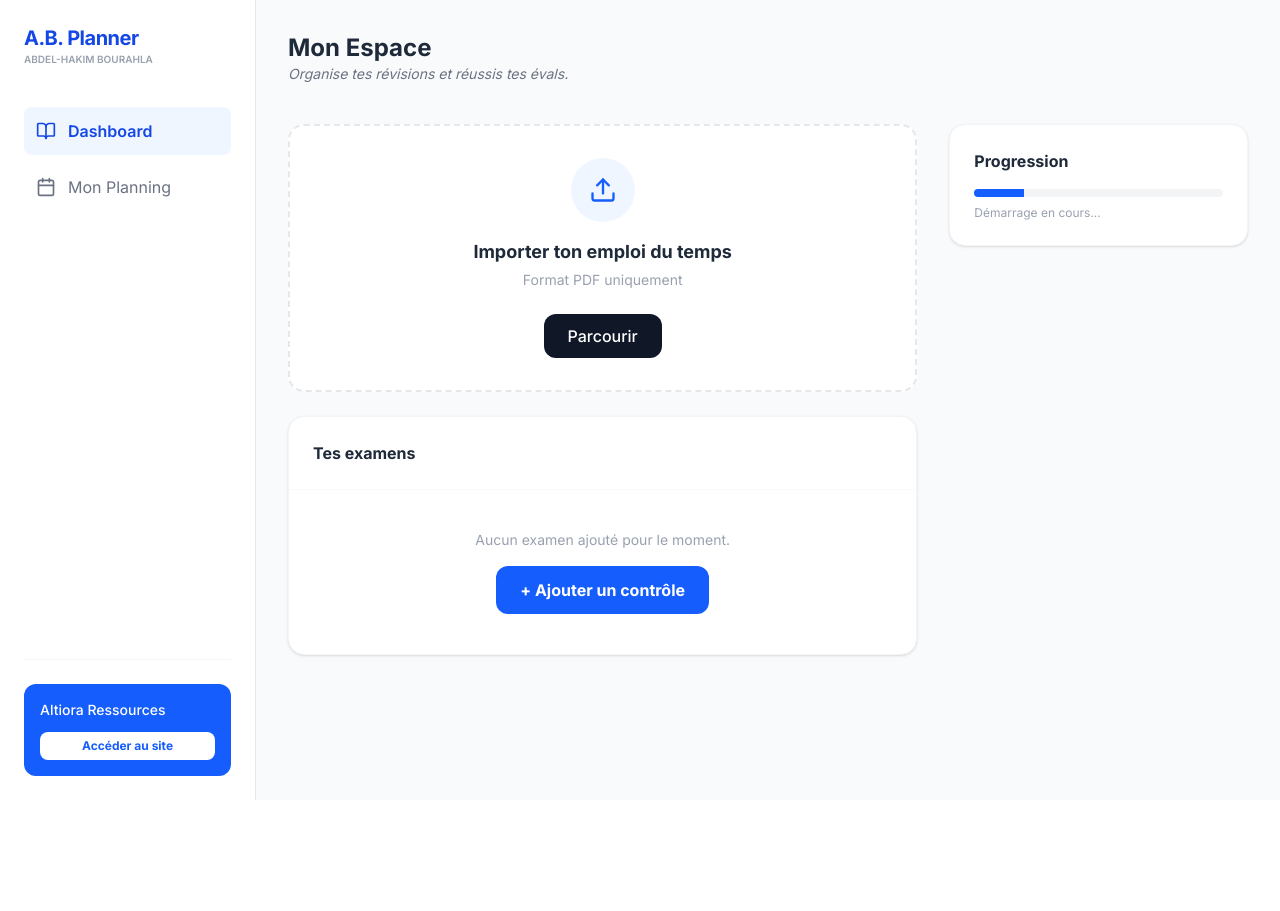
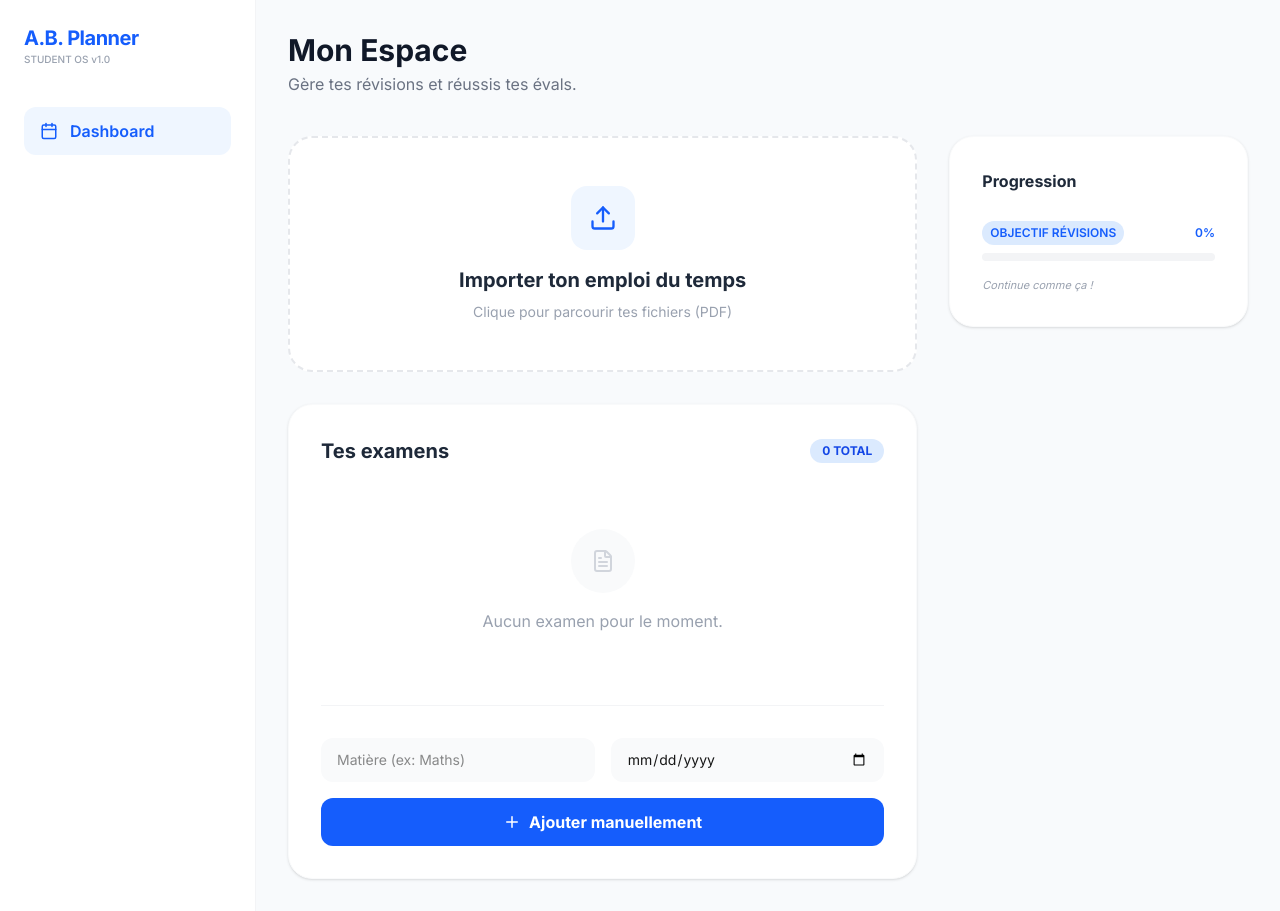
Before and after one commit to anakimr3k/ab-planner, a Next.js app: page / in a window 1280 px wide. Before the commit the page ends 800 px from the top, so only its background shows below. Built offline with nearby package versions, Linux system fonts and the light colour scheme; no server answers.

Commit message:
Ajout du moteur interactif

```diff
--- a/src/app/page.tsx
+++ b/src/app/page.tsx
@@ -1,90 +1,176 @@
-import { UserButton } from "@clerk/nextjs";
-import { auth } from "@clerk/nextjs/server";
-import { Calendar, Upload, BookOpen, Clock, ChevronRight } from "lucide-react";
+"use client";
 
-export default async function Home() {
-  const { userId } = await auth();
+import React, { useState } from 'react';
+import { Upload, Plus, Calendar, CheckCircle2, FileText, Trash2 } from "lucide-react";
+
+// Structure d'un examen
+interface Examen {
+  id: number;
+  matiere: string;
+  date: string;
+}
+
+export default function Page() {
+  const [examens, setExamens] = useState<Examen[]>([]);
+  const [nomMatiere, setNomMatiere] = useState("");
+  const [dateExamen, setDateExamen] = useState("");
+  const [isUploading, setIsUploading] = useState(false);
+
+  // 1. Moteur d'importation de fichier
+  const handleFileUpload = (e: React.ChangeEvent<HTMLInputElement>) => {
+    const file = e.target.files?.[0];
+    if (file) {
+      setIsUploading(true);
+      // Simulation d'analyse du PDF (On ajoutera l'IA plus tard)
+      setTimeout(() => {
+        setIsUploading(false);
+        alert(`Fichier "${file.name}" reçu ! Analyse en cours...`);
+      }, 1500);
+    }
+  };
+
+  // 2. Moteur pour ajouter un examen manuellement
+  const ajouterExamen = () => {
+    if (nomMatiere && dateExamen) {
+      const nouvelExamen = {
+        id: Date.now(),
+        matiere: nomMatiere,
+        date: dateExamen
+      };
+      setExamens([...examens, nouvelExamen]);
+      setNomMatiere("");
+      setDateExamen("");
+    }
+  };
+
+  // 3. Supprimer un examen
+  const supprimerExamen = (id: number) => {
+    setExamens(examens.filter(ex => ex.id !== id));
+  };
 
   return (
-    <div className="min-h-screen bg-gray-50 flex overflow-hidden">
-      {/* Sidebar Navigation */}
-      <aside className="w-64 bg-white border-r border-gray-200 p-6 hidden md:flex flex-col relative z-20">
+    <div className="min-h-screen bg-[#f8fafc] flex">
+      {/* Sidebar - Design fixe */}
+      <aside className="w-64 bg-white border-r border-gray-100 p-6 flex flex-col">
         <div className="mb-10">
-          <h1 className="text-xl font-bold text-blue-700 tracking-tight">A.B. Planner</h1>
-          <p className="text-[10px] text-gray-400 uppercase font-semibold">Abdel-hakim Bourahla</p>
+          <h1 className="text-xl font-bold text-blue-600 tracking-tight">A.B. Planner</h1>
+          <p className="text-[10px] text-gray-400 font-medium">STUDENT OS v1.0</p>
         </div>
-
-        <nav className="space-y-2 flex-1">
-          <div className="flex items-center gap-3 bg-blue-50 text-blue-700 p-3 rounded-lg font-semibold cursor-pointer">
-            <BookOpen size={20} /> Dashboard
-          </div>
-          <div className="flex items-center gap-3 text-gray-500 hover:bg-gray-50 p-3 rounded-lg transition cursor-pointer">
-            <Calendar size={20} /> Mon Planning
+        <nav className="space-y-1">
+          <div className="flex items-center gap-3 px-4 py-3 bg-blue-50 text-blue-600 rounded-xl font-semibold cursor-pointer">
+            <Calendar size={18} /> Dashboard
           </div>
         </nav>
-
-        <div className="pt-6 border-t border-gray-100">
-          <div className="bg-blue-600 rounded-xl p-4 text-white">
-            <p className="text-sm font-medium mb-3">Altiora Ressources</p>
-            <button className="text-xs bg-white text-blue-600 px-3 py-1.5 rounded-lg font-bold w-full">
-              Accéder au site
-            </button>
-          </div>
-        </div>
       </aside>
 
-      {/* Main Content Area */}
-      <main className="flex-1 p-4 md:p-8 overflow-y-auto relative z-10">
+      {/* Main Content */}
+      <main className="flex-1 p-8">
         <header className="flex justify-between items-center mb-10">
           <div>
-            <h2 className="text-2xl font-bold text-gray-800">Mon Espace</h2>
-            <p className="text-gray-500 text-sm italic">Organise tes révisions et réussis tes évals.</p>
-          </div>
-          <div className="flex items-center gap-4">
-            <UserButton afterSignOutUrl="/" />
+            <h2 className="text-3xl font-bold text-gray-900">Mon Espace</h2>
+            <p className="text-gray-500 mt-1">Gère tes révisions et réussis tes évals.</p>
           </div>
         </header>
 
         <div className="grid grid-cols-1 lg:grid-cols-3 gap-8">
+          {/* ZONE UPLOAD INTERACTIVE */}
+          <div className="lg:col-span-2 space-y-8">
+            <div
+              onClick={() => document.getElementById('fileInput')?.click()}
+              className={`relative border-2 border-dashed rounded-3xl p-12 flex flex-col items-center justify-center transition-all cursor-pointer
+                ${isUploading ? 'border-blue-400 bg-blue-50' : 'border-gray-200 bg-white hover:border-blue-300 hover:shadow-xl'}`}
+            >
+              <input type="file" id="fileInput" className="hidden" accept=".pdf" onChange={handleFileUpload} />
 
-          <div className="lg:col-span-2 space-y-6">
-            {/* Zone Upload PDF */}
-            <div className="bg-white p-8 rounded-2xl border-2 border-dashed border-gray-200 flex flex-col items-center justify-center hover:border-blue-400 transition-all group cursor-pointer active:scale-95">
-              <div className="w-16 h-16 bg-blue-50 rounded-full flex items-center justify-center mb-4">
-                <Upload className="text-blue-600" size={28} />
+              <div className={`w-16 h-16 rounded-2xl flex items-center justify-center mb-4 ${isUploading ? 'bg-blue-600 text-white animate-bounce' : 'bg-blue-50 text-blue-600'}`}>
+                <Upload size={28} />
               </div>
-              <h3 className="font-bold text-gray-800 text-lg">Importer ton emploi du temps</h3>
-              <p className="text-gray-400 text-sm mt-1 mb-6 text-center">Format PDF uniquement</p>
-              <button className="bg-gray-900 text-white px-6 py-2.5 rounded-xl font-medium pointer-events-none">
-                Parcourir
-              </button>
+
+              <h3 className="text-xl font-bold text-gray-800">
+                {isUploading ? "Analyse du PDF..." : "Importer ton emploi du temps"}
+              </h3>
+              <p className="text-gray-400 text-sm mt-2">Clique pour parcourir tes fichiers (PDF)</p>
             </div>
 
-            {/* Prochains Examens */}
-            <div className="bg-white rounded-2xl border border-gray-100 shadow-sm overflow-hidden">
-              <div className="p-6 border-b border-gray-50 flex justify-between items-center">
-                <h3 className="font-bold text-gray-800">Tes examens</h3>
+            {/* LISTE DES EXAMENS DYNAMIQUE */}
+            <div className="bg-white rounded-3xl p-8 shadow-sm border border-gray-50">
+              <div className="flex justify-between items-center mb-6">
+                <h3 className="text-xl font-bold text-gray-800">Tes examens</h3>
+                <span className="bg-blue-100 text-blue-700 text-xs font-bold px-3 py-1 rounded-full">
+                  {examens.length} TOTAL
+                </span>
               </div>
-              <div className="p-6 text-center py-10">
-                <p className="text-gray-400 text-sm mb-4">Aucun examen ajouté pour le moment.</p>
-                <button className="py-3 px-6 bg-blue-600 text-white rounded-xl font-bold hover:bg-blue-700 transition-all active:scale-95">
-                  + Ajouter un contrôle
+
+              {examens.length === 0 ? (
+                <div className="text-center py-10">
+                  <div className="bg-gray-50 w-16 h-16 rounded-full flex items-center justify-center mx-auto mb-4 text-gray-300">
+                    <FileText size={24} />
+                  </div>
+                  <p className="text-gray-400">Aucun examen pour le moment.</p>
+                </div>
+              ) : (
+                <div className="space-y-3">
+                  {examens.map((ex) => (
+                    <div key={ex.id} className="flex items-center justify-between p-4 bg-gray-50 rounded-2xl group hover:bg-white hover:shadow-md transition-all">
+                      <div className="flex items-center gap-4">
+                        <div className="w-10 h-10 bg-white rounded-xl flex items-center justify-center text-blue-600 shadow-sm">
+                          <CheckCircle2 size={20} />
+                        </div>
+                        <div>
+                          <p className="font-bold text-gray-800">{ex.matiere}</p>
+                          <p className="text-sm text-gray-400">{ex.date}</p>
+                        </div>
+                      </div>
+                      <button onClick={() => supprimerExamen(ex.id)} className="text-gray-300 hover:text-red-500 p-2">
+                        <Trash2 size={18} />
+                      </button>
+                    </div>
+                  ))}
+                </div>
+              )}
+
+              {/* FORMULAIRE D'AJOUT RAPIDE */}
+              <div className="mt-8 pt-8 border-t border-gray-100 grid grid-cols-2 gap-4">
+                <input
+                  type="text" placeholder="Matière (ex: Maths)"
+                  value={nomMatiere} onChange={(e) => setNomMatiere(e.target.value)}
+                  className="bg-gray-50 border-none rounded-xl px-4 py-3 text-sm focus:ring-2 focus:ring-blue-500"
+                />
+                <input
+                  type="date"
+                  value={dateExamen} onChange={(e) => setDateExamen(e.target.value)}
+                  className="bg-gray-50 border-none rounded-xl px-4 py-3 text-sm focus:ring-2 focus:ring-blue-500"
+                />
+                <button
+                  onClick={ajouterExamen}
+                  className="col-span-2 bg-blue-600 text-white rounded-xl py-3 font-bold hover:bg-blue-700 transition-colors flex items-center justify-center gap-2"
+                >
+                  <Plus size={18} /> Ajouter manuellement
                 </button>
               </div>
             </div>
           </div>
 
-          {/* Section Droite */}
+          {/* SIDEBAR DROITE - PROGRESSION */}
           <div className="space-y-6">
-            <div className="bg-white p-6 rounded-2xl border border-gray-100 shadow-sm">
-              <h3 className="font-bold text-gray-800 mb-4">Progression</h3>
-              <div className="w-full bg-gray-100 h-2 rounded-full overflow-hidden">
-                <div className="bg-blue-600 h-full w-[20%]"></div>
+            <div className="bg-white rounded-3xl p-8 shadow-sm border border-gray-50">
+              <h3 className="font-bold text-gray-800 mb-6">Progression</h3>
+              <div className="relative pt-1">
+                <div className="flex mb-2 items-center justify-between">
+                  <span className="text-xs font-semibold inline-block py-1 px-2 uppercase rounded-full text-blue-600 bg-blue-100">
+                    Objectif Révisions
+                  </span>
+                  <span className="text-xs font-semibold inline-block text-blue-600">
+                    {examens.length > 0 ? "15%" : "0%"}
+                  </span>
+                </div>
+                <div className="overflow-hidden h-2 mb-4 text-xs flex rounded-full bg-gray-100">
+                  <div style={{ width: examens.length > 0 ? "15%" : "0%" }} className="shadow-none flex flex-col text-center whitespace-nowrap text-white justify-center bg-blue-500 transition-all duration-500"></div>
+                </div>
+                <p className="text-[11px] text-gray-400 italic">Continue comme ça !</p>
               </div>
-              <p className="text-xs text-gray-400 mt-2">Démarrage en cours...</p>
             </div>
           </div>
-
         </div>
       </main>
     </div>
```
